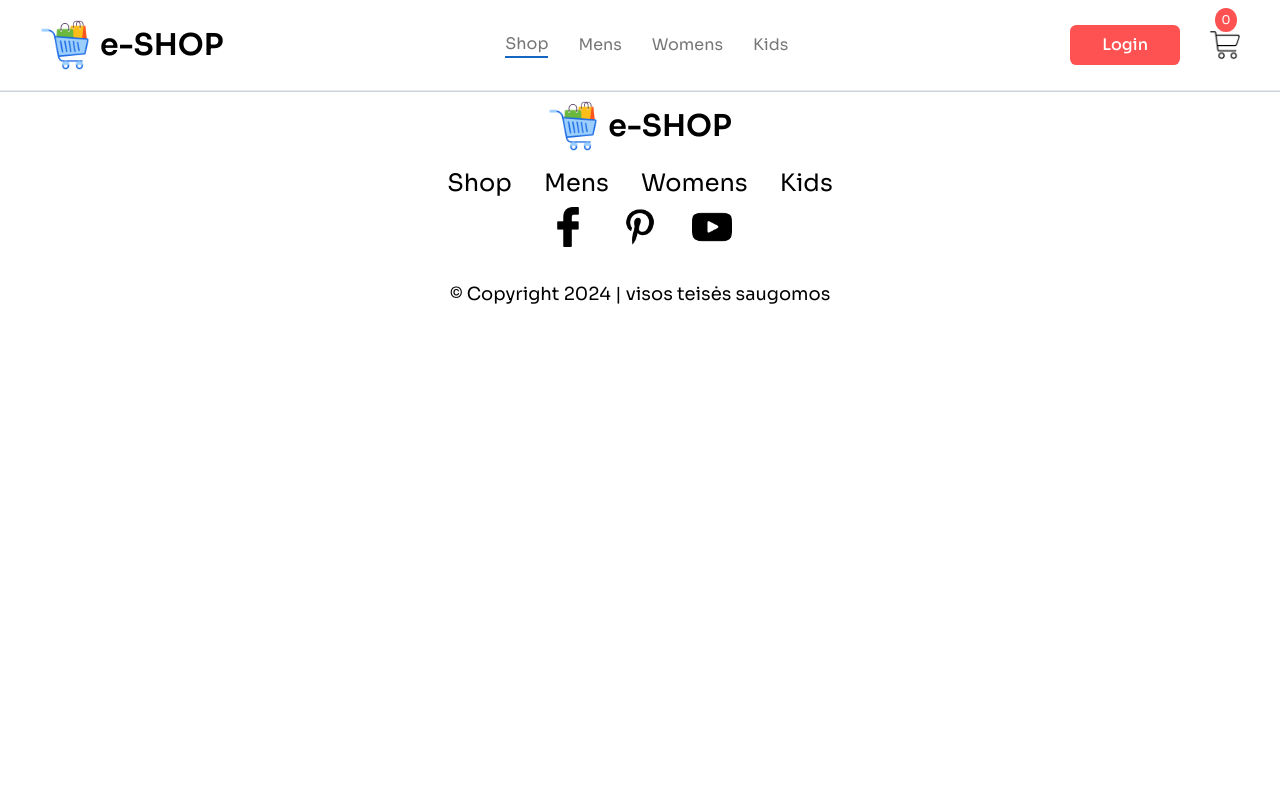
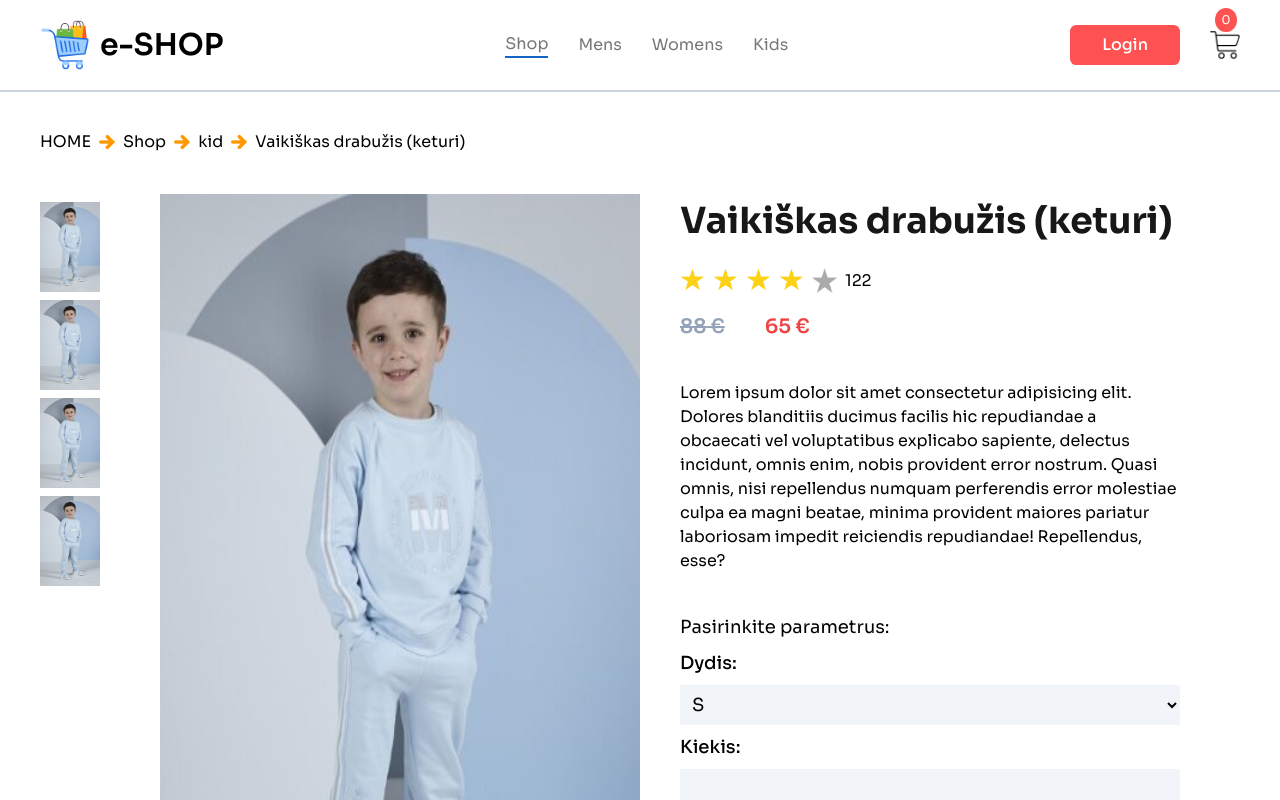
Before and after one commit to simonaDev-projects/ecommerce-react, a React (Create React App) app: page /product/16 in a window 1280 px wide. Shown: the top 800 px of the page. Built offline with nearby package versions, Linux system fonts and the light colour scheme.

Commit message:
Breadcrums, item and DisplayProducts components

```diff
--- /dev/null
+++ b/src/Components/Breadcrums.jsx
@@ -0,0 +1,14 @@
+import React from 'react';
+import arrow_icon from './Assets/right-icon.png';
+
+const Breadcrums = (props) => {
+   const { product } = props;
+
+   return (
+      <div className='flex gap-2 items-center mb-10'>
+         HOME <img className='size-4' src={arrow_icon} alt="right arrow" /> Shop <img className='size-4' src={arrow_icon} alt="right arrow" /> {product.category} <img className='size-4' src={arrow_icon} alt="right arrow" /> {product.name}
+      </div>
+   )
+}
+
+export default Breadcrums;
--- /dev/null
+++ b/src/Components/DisplayProducts.jsx
@@ -0,0 +1,66 @@
+import React from 'react';
+import yellow_star from './Assets/star-icon.png';
+import grey_star from './Assets/grey-star-icon.png';
+
+const DisplayProducts = (props) => {
+   const { product } = props;
+   let quantity;
+   return (
+      <div className='flex'>
+         <div className='flex w-6/12'>
+            <div className='mr-5'>
+               <img className='w-3/5 mt-2' src={product.image} alt="product" />
+               <img className='w-3/5 mt-2' src={product.image} alt="product" />
+               <img className='w-3/5 mt-2' src={product.image} alt="product" />
+               <img className='w-3/5 mt-2' src={product.image} alt="product" />
+            </div>
+            <img className='w-4/5' src={product.image} alt="product" />
+         </div>
+
+         <div className='flex flex-col ml-10 w-5/12'>
+            <h2 className='title'>{product.name}</h2>
+            <div className='flex gap-2 items-center'>
+               <img className='w-[25px] h-[25px] mt-5 mb-5' src={yellow_star} alt="" />
+               <img className='w-[25px] h-[25px] mt-5 mb-5' src={yellow_star} alt="" />
+               <img className='w-[25px] h-[25px] mt-5 mb-5' src={yellow_star} alt="" />
+               <img className='w-[25px] h-[25px] mt-5 mb-5' src={yellow_star} alt="" />
+               <img className='w-[25px] h-[25px] mt-5 mb-5' src={grey_star} alt="" />
+               <span>122</span>
+            </div>
+
+            <div className='flex mb-10 gap-10'>
+               <p className='text-xl font-semibold line-through text-slate-400'>{product.old_price} €</p>
+               <p className='text-xl font-semibold text-red-500 '>{product.new_price} €</p>
+
+            </div>
+
+            <div className='mb-10'>
+               Lorem ipsum dolor sit amet consectetur adipisicing elit. Dolores blanditiis ducimus facilis hic repudiandae a obcaecati vel voluptatibus explicabo sapiente, delectus incidunt, omnis enim, nobis provident error nostrum. Quasi omnis, nisi repellendus numquam perferendis error molestiae culpa ea magni beatae, minima provident maiores pariatur laboriosam impedit reiciendis repudiandae! Repellendus, esse?
+            </div>
+
+            <div className='flex flex-col gap-2 text-lg'>
+               <p className=''>Pasirinkite parametrus:</p>
+               <label className='font-medium' htmlFor="size">Dydis:</label>
+               <select className='bg-slate-100 p-2 ' name="size" id="size">
+                  <option value="s">S</option>
+                  <option value="m">M</option>
+                  <option value="l">L</option>
+                  <option value="lxl">XL</option>
+               </select>
+               <label className='font-medium' htmlFor="quantity">Kiekis:</label>
+               <input className='bg-slate-100 p-2 mb-10' type="number" value={quantity} />
+            </div>
+
+            <div className='flex flex-col gap-5 text-lg'>
+               <p>Vieneto kaina: {product.new_price} Eur.</p>
+
+               <p className='font-bold text-2xl'>Total:</p>
+
+               <button className='bg-[#ff4141] text-white font-semibold py-5 mt-10 text-lg'>Add to cart</button>
+            </div>
+         </div>
+      </div>
+   )
+}
+
+export default DisplayProducts
--- a/src/Components/Item/Item.jsx
+++ b/src/Components/Item/Item.jsx
@@ -1,11 +1,12 @@
 import React from 'react'
 import './item.css'
+import { Link } from 'react-router-dom'
 
 
 const Item = (props) => {
    return (
       <div className='item'>
-         <img src={props.image} alt="product image" />
+         <Link to={`/product/${props.id}`}><img src={props.image} alt="product image" /></Link>
 
          <div className="item-description">
             <p className='item-title'>{props.name}</p>
--- a/src/Pages/Product.jsx
+++ b/src/Pages/Product.jsx
@@ -1,10 +1,19 @@
-import React from 'react'
+import React, { useContext } from 'react'
+import { ShopContext } from '../Context/ShopContext'
+import { useParams } from 'react-router-dom';
+import Breadcrums from '../Components/Breadcrums';
+import DisplayProducts from '../Components/DisplayProducts';
 
 
 const Product = () => {
+   const { all_products } = useContext(ShopContext);
+   const { productId } = useParams();
+
+   const product = all_products.find(item => item.id === Number(productId)) //Surandame konkretu reikiama produkta pagal produkto Id
    return (
-      <div className='product'>
-
+      <div className='flex flex-col m-10'>
+         <Breadcrums product={product} />
+         <DisplayProducts product={product} />
       </div>
    )
 }
--- a/tailwind.config.js
+++ b/tailwind.config.js
@@ -6,6 +6,7 @@ module.exports = {
   ],
   theme: {
     extend: {},
+
   },
   plugins: [],
 
```
Also changed, not shown: src/Components/Assets/grey-star-icon.png (added), src/Components/Assets/star-icon.png (added).
